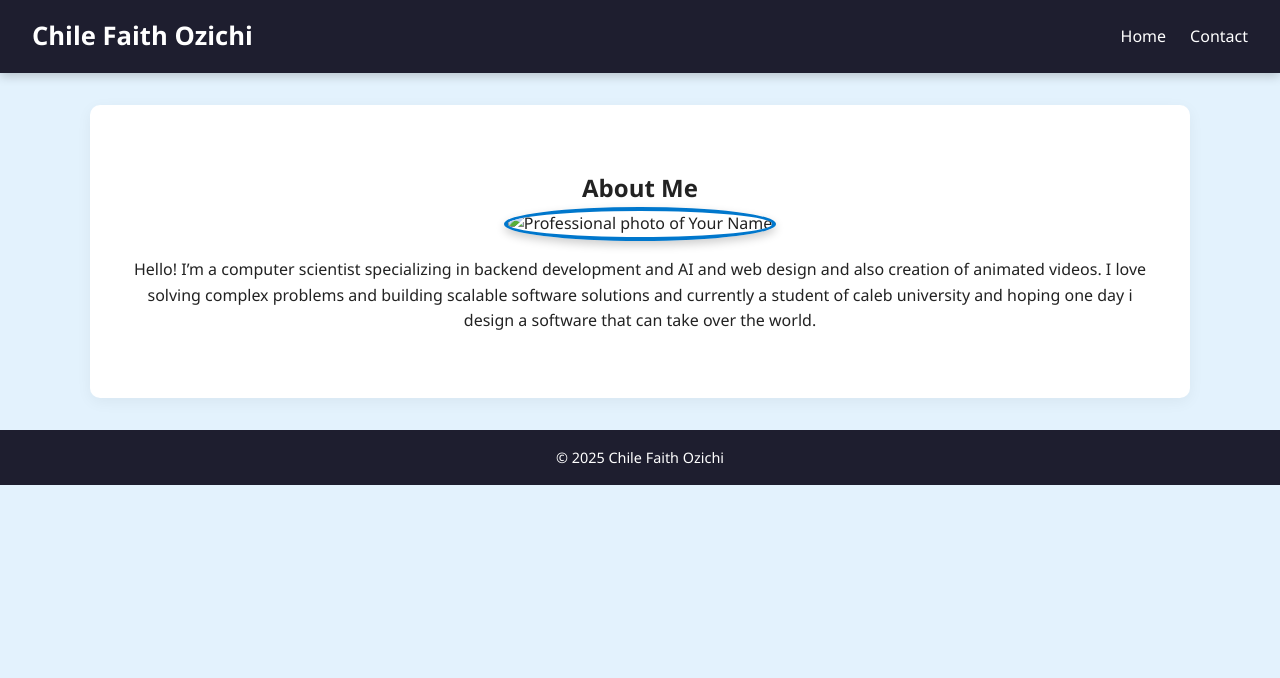
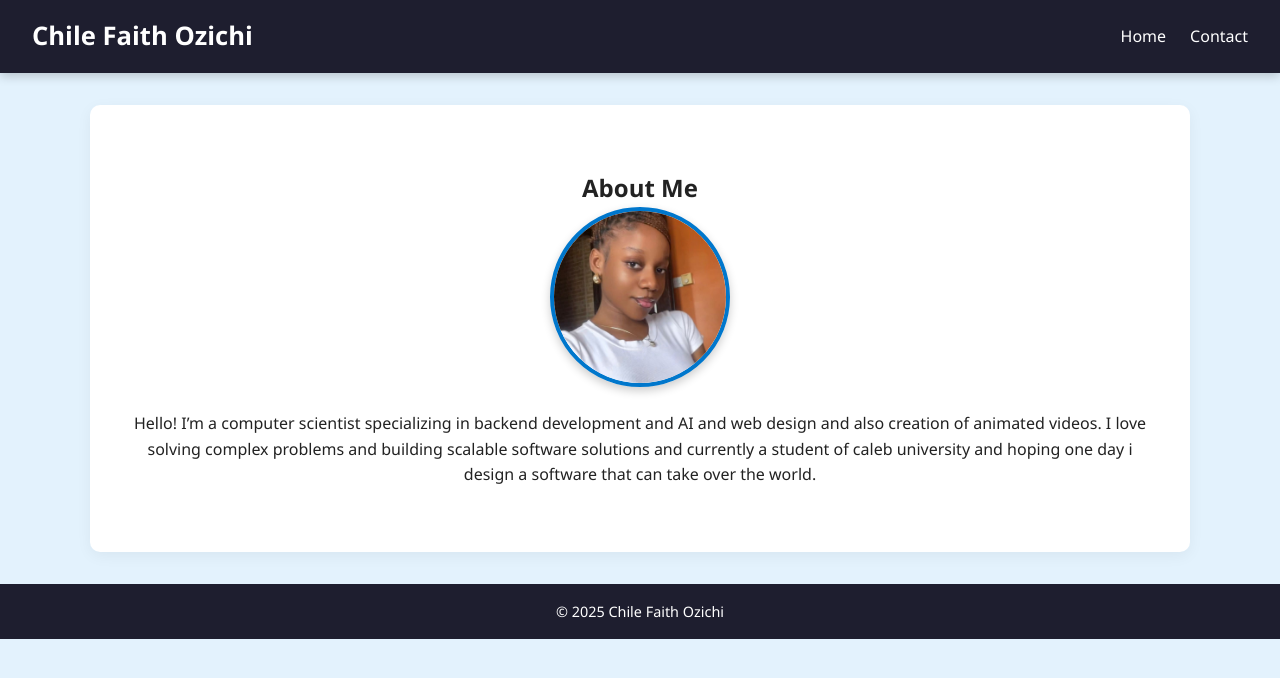
Before and after one commit to chilefaith/hmm, a plain HTML site: page about.html in a window 1280 px wide. Drawn offline with Linux system fonts and the light colour scheme.

Commit message:
Update about.html

```diff
--- a/about.html
+++ b/about.html
@@ -20,7 +20,7 @@
 
   <section id="about">
     <h2>About Me</h2>
-    <img src="hmm/WhatsApp Image 2025-09-21 at 09.24.07_6ed67f37.jpg" alt="Professional photo of Your Name" class="profile-pic">
+    <img src="WhatsApp Image 2025-09-21 at 09.08.30_14c16130.jpg" alt="Professional photo of Your Name" class="profile-pic">
     <p>Hello! I’m a computer scientist specializing in backend development and AI and web design and also creation of animated videos. I love solving complex problems and building scalable software solutions and currently a student of caleb university and hoping one day i design a software that can take over the world.</p>
   </section>
 
```
